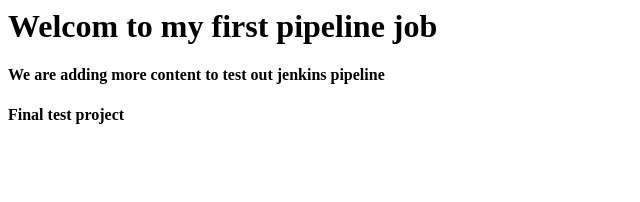
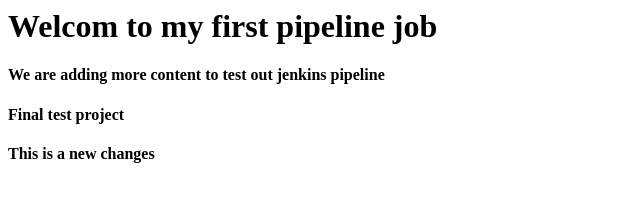
Before and after one commit to ezeyoh/JenkinsProject, a plain HTML site: page index.html in a window 1280 px wide. Shown: the whole page, without its empty margins (0-640 px from the left). Drawn offline with Linux system fonts and the light colour scheme.

Commit message:
Added more content

```diff
--- a/index.html
+++ b/index.html
@@ -4,5 +4,6 @@
 <h1>Welcom  to my first pipeline job</h1>
 <h4>We are adding more content to test out jenkins pipeline</h4>
 <h4>Final test project</h4>
+<h4>This is a new changes</h4
 </body>
 </html>
```
